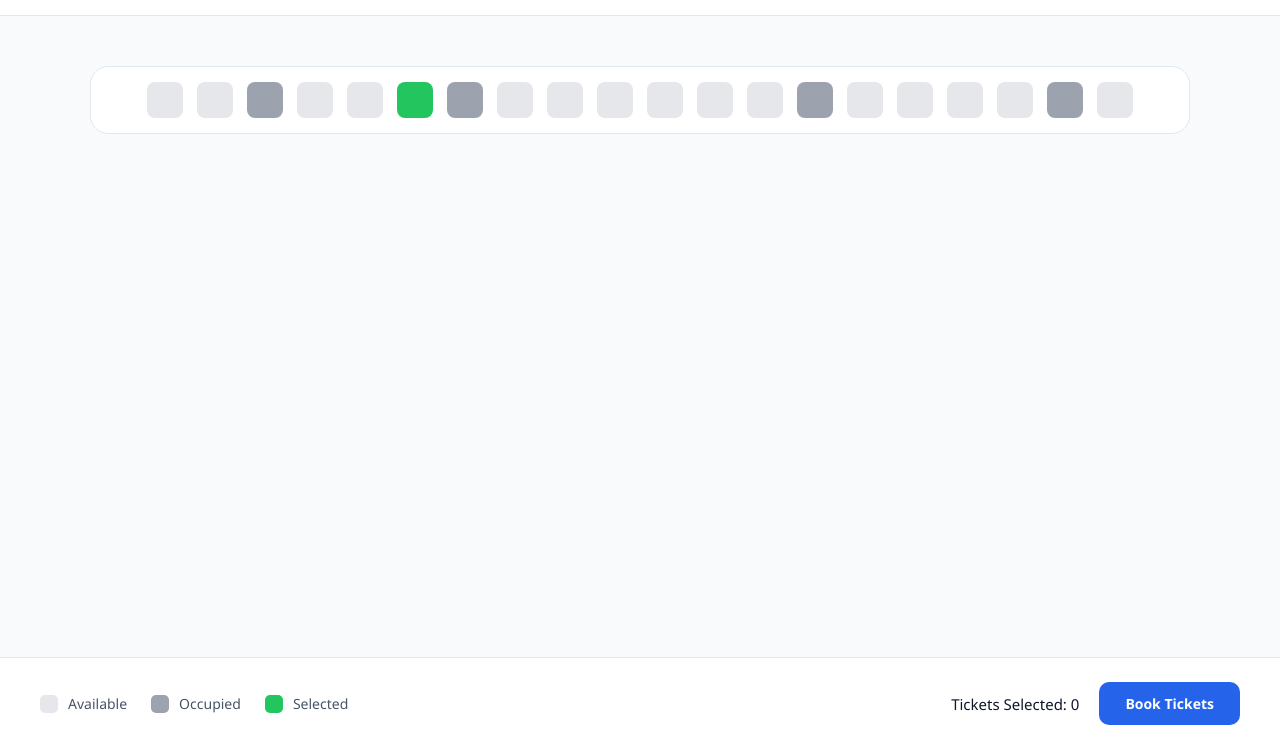
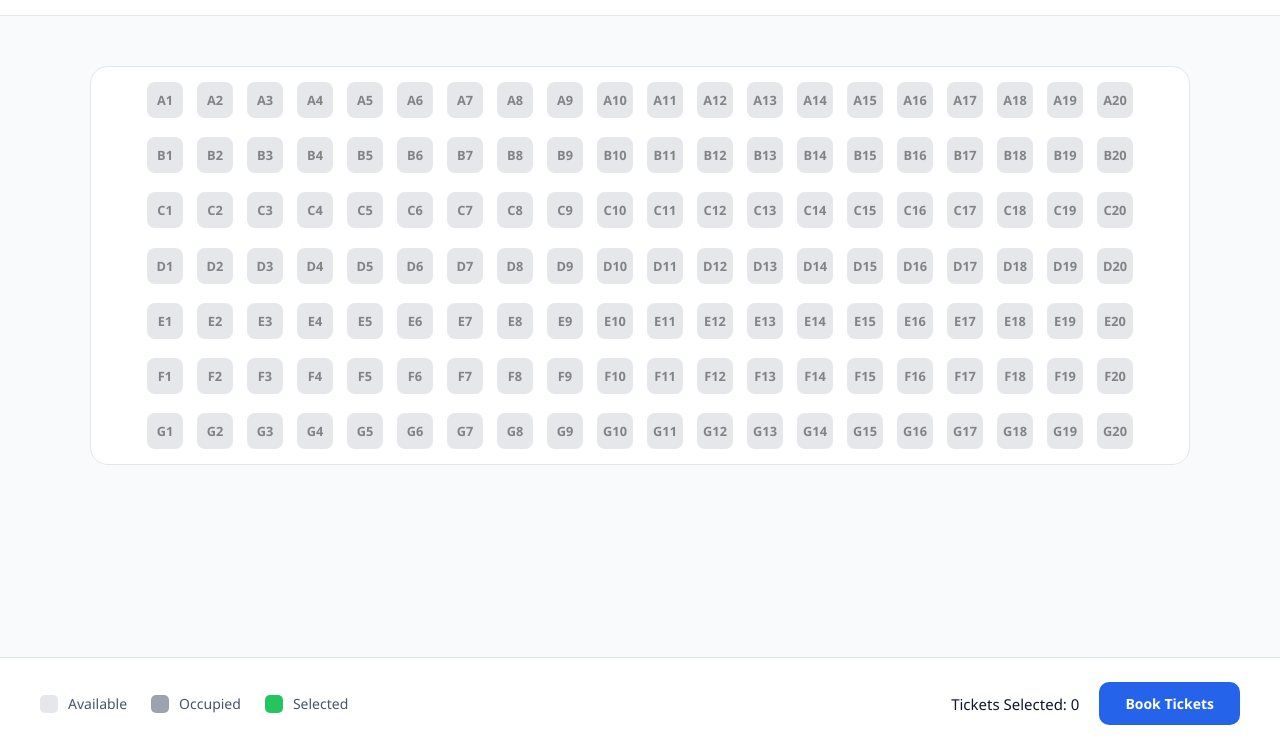
Before and after one commit to gauravcomputerclasses/seat-layout-mern1, a plain HTML site: page index.html in a window 1280 px wide. Shown: the part 51-800 px from the top of the page. Drawn offline with Linux system fonts and the light colour scheme.

Commit message:
Created Layout

```diff
--- a/index.html
+++ b/index.html
@@ -19,31 +19,6 @@
     <!-- MAIN LAYOUT -->
     <main class="main-container">
         <div class="seat-layout">
-
-            <!-- SINGLE ROW (20 SEATS) -->
-            <div class="seat-row">
-                <div class="seat"></div>
-                <div class="seat"></div>
-                <div class="seat occupied"></div>
-                <div class="seat"></div>
-                <div class="seat"></div>
-                <div class="seat selected"></div>
-                <div class="seat occupied"></div>
-                <div class="seat"></div>
-                <div class="seat"></div>
-                <div class="seat"></div>
-
-                <div class="seat"></div>
-                <div class="seat"></div>
-                <div class="seat"></div>
-                <div class="seat occupied"></div>
-                <div class="seat"></div>
-                <div class="seat"></div>
-                <div class="seat"></div>
-                <div class="seat"></div>
-                <div class="seat occupied"></div>
-                <div class="seat"></div>
-            </div>
 
         </div>
     </main>
@@ -67,7 +42,7 @@
             <button class="book-btn">Book Tickets</button>
         </div>
     </footer>
-
+    <script src="script.js"></script>
 </body>
 
 </html>
--- a/script.js
+++ b/script.js
@@ -1,7 +1,29 @@
 // ROW - A-G (7ROWS)
 // SEATS - 20 SEATS
-
 // UI JS
 // DIV
 // ID / DATA-SEATNO ATTRIBUTE
 // String.fromCharCode(num)
+
+let container = document.querySelector(".seat-layout");
+let fragment = document.createDocumentFragment();
+
+// Creating Rows
+for (let i = 65; i <= 71; i++) {
+    let row = document.createElement("div");
+    row.classList.add("seat-row");
+    let rowChar = String.fromCharCode(i);
+
+    // Creating Seats
+    for (let j = 1; j <= 20; j++) {
+        let seat = document.createElement("div");
+        seat.classList.add("seat");
+        seat.dataset.seatNumber = rowChar + j;
+        seat.innerText = rowChar + j;
+        row.appendChild(seat);
+    }
+
+    fragment.appendChild(row);
+}
+
+container.appendChild(fragment);
--- a/style.css
+++ b/style.css
@@ -76,6 +76,12 @@ body {
 .seat {
     width: 36px;
     height: 36px;
+    display: flex;
+    align-items: center;
+    justify-content: center;
+    font-size: 0.8rem;
+    font-weight: 700;
+    color: #3333338d;
     border-radius: 8px;
     background-color: var(--seat-available);
     cursor: pointer;
```
